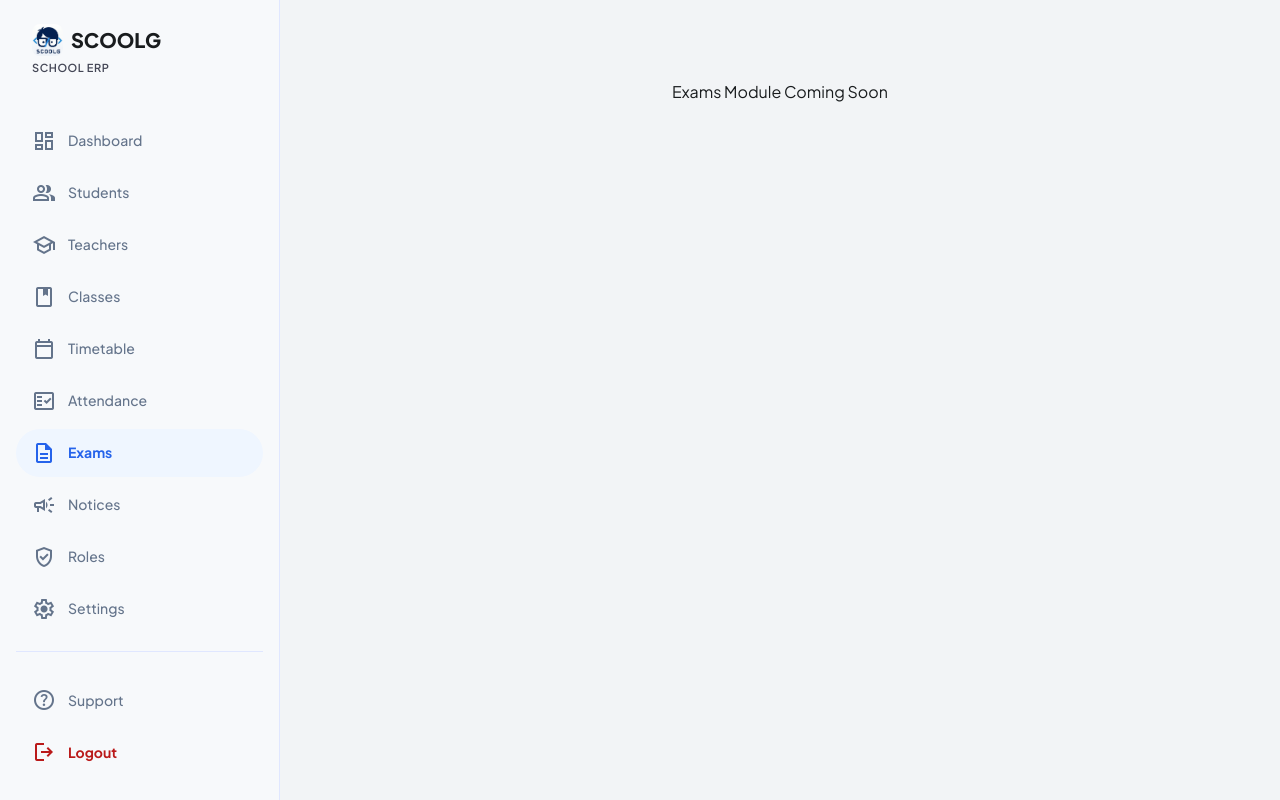
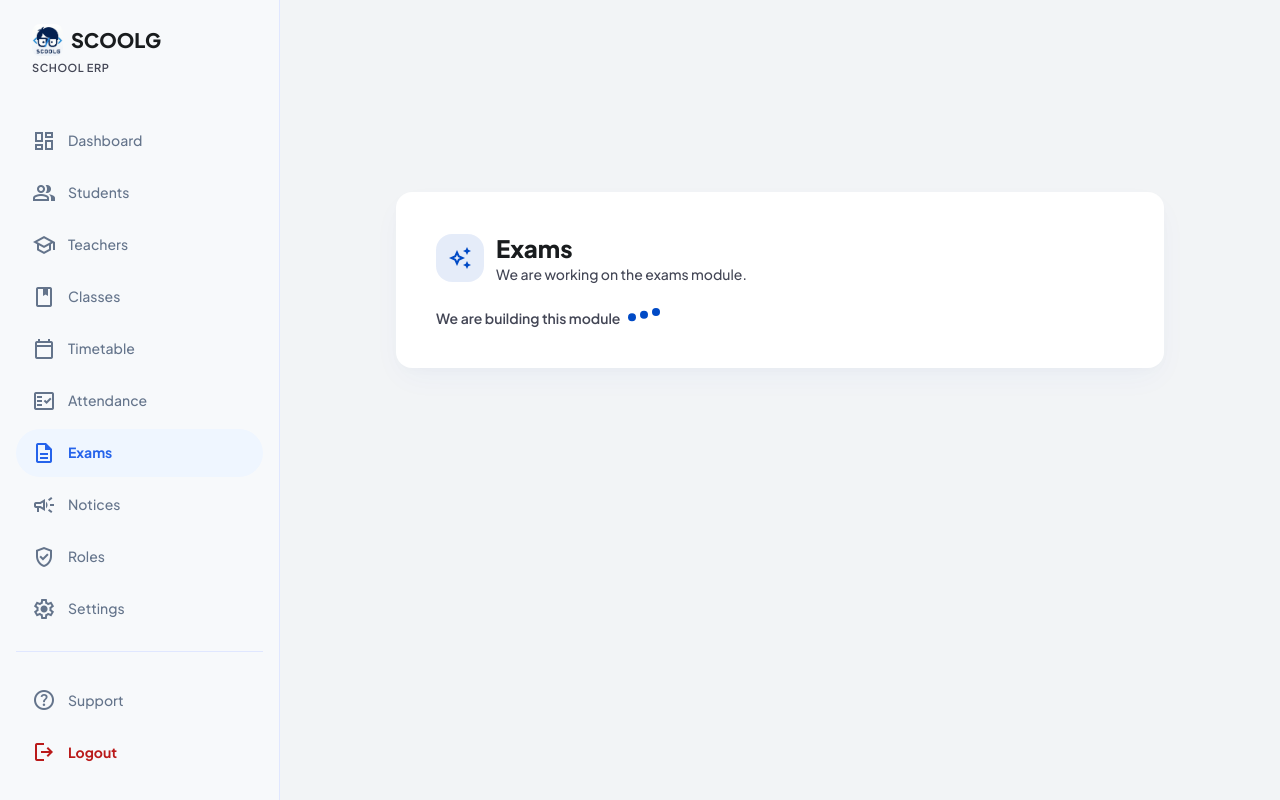
Before and after one commit to NeerajBhatt411/scoolg_project_source, a React (Vite) app in the folder school-admin-panel/: page /exams in a window 1280 px wide. Built offline with nearby package versions, Linux system fonts and the light colour scheme; sample sign-in values are in the browser's storage.

Commit message:
feat: introduce reusable ComingSoon component and integrate into dashboard modules

```diff
--- a/school-admin-panel/src/App.jsx
+++ b/school-admin-panel/src/App.jsx
@@ -3,6 +3,7 @@ import { BrowserRouter as Router, Routes, Route, Navigate, useLocation } from 'r
 import Sidebar from './components/Sidebar';
 import Dashboard from './pages/Dashboard';
 import Students from './pages/Students';
+import ComingSoon from './components/ComingSoon';
 import Profile from './pages/Profile';
 import Login from './pages/Login';
 import ChangePassword from './pages/ChangePassword';
@@ -52,35 +53,35 @@ function App() {
                 />
                 <Route
                     path="/teachers"
-                    element={<ProtectedRoute><div style={{ padding: '80px', textAlign: 'center' }}><h2>Teachers Module Coming Soon</h2></div></ProtectedRoute>}
+                    element={<ProtectedRoute><ComingSoon title="Teachers" subtitle="We are working on the teacher module." /></ProtectedRoute>}
                 />
                 <Route
                     path="/classes"
-                    element={<ProtectedRoute><div style={{ padding: '80px', textAlign: 'center' }}><h2>Classes Module Coming Soon</h2></div></ProtectedRoute>}
+                    element={<ProtectedRoute><ComingSoon title="Classes" subtitle="We are working on the classes module." /></ProtectedRoute>}
                 />
                 <Route
                     path="/timetable"
-                    element={<ProtectedRoute><div style={{ padding: '80px', textAlign: 'center' }}><h2>Timetable Module Coming Soon</h2></div></ProtectedRoute>}
+                    element={<ProtectedRoute><ComingSoon title="Timetable" subtitle="We are working on the timetable module." /></ProtectedRoute>}
                 />
                 <Route
                     path="/attendance"
-                    element={<ProtectedRoute><div style={{ padding: '80px', textAlign: 'center' }}><h2>Attendance Module Coming Soon</h2></div></ProtectedRoute>}
+                    element={<ProtectedRoute><ComingSoon title="Attendance" subtitle="We are working on attendance insights." /></ProtectedRoute>}
                 />
                 <Route
                     path="/exams"
-                    element={<ProtectedRoute><div style={{ padding: '80px', textAlign: 'center' }}><h2>Exams Module Coming Soon</h2></div></ProtectedRoute>}
+                    element={<ProtectedRoute><ComingSoon title="Exams" subtitle="We are working on the exams module." /></ProtectedRoute>}
                 />
                 <Route
                     path="/notices"
-                    element={<ProtectedRoute><div style={{ padding: '80px', textAlign: 'center' }}><h2>Notices Module Coming Soon</h2></div></ProtectedRoute>}
+                    element={<ProtectedRoute><ComingSoon title="Notices" subtitle="We are working on notices and announcements." /></ProtectedRoute>}
                 />
                 <Route
                     path="/roles"
-                    element={<ProtectedRoute><div style={{ padding: '80px', textAlign: 'center' }}><h2>Roles Module Coming Soon</h2></div></ProtectedRoute>}
+                    element={<ProtectedRoute><ComingSoon title="Roles" subtitle="We are working on roles & permissions." /></ProtectedRoute>}
                 />
                 <Route
                     path="/settings"
-                    element={<ProtectedRoute><div style={{ padding: '80px', textAlign: 'center' }}><h2>Settings Coming Soon</h2></div></ProtectedRoute>}
+                    element={<ProtectedRoute><ComingSoon title="Settings" subtitle="We are working on settings." /></ProtectedRoute>}
                 />
 
                 {/* Redirects */}
--- /dev/null
+++ b/school-admin-panel/src/components/ComingSoon.jsx
@@ -0,0 +1,53 @@
+import React from 'react';
+import { motion } from 'framer-motion';
+
+const ComingSoon = ({ title = 'Coming Soon', subtitle = "We're working on it." }) => {
+    return (
+        <div className="p-8 min-h-[70vh] flex items-center justify-center">
+            <motion.div
+                initial={{ opacity: 0, y: 12 }}
+                animate={{ opacity: 1, y: 0 }}
+                transition={{ duration: 0.45 }}
+                className="bg-surface-container-lowest premium-shadow rounded-2xl p-10 max-w-3xl w-full"
+            >
+                <div className="flex items-center gap-3 mb-4">
+                    <div className="w-12 h-12 rounded-2xl bg-primary/10 flex items-center justify-center">
+                        <span className="material-symbols-outlined text-primary text-2xl">auto_awesome</span>
+                    </div>
+                    <div>
+                        <h3 className="text-2xl font-extrabold text-on-surface">{title}</h3>
+                        <p className="text-sm text-on-surface-variant font-medium">{subtitle}</p>
+                    </div>
+                </div>
+
+                <motion.div
+                    initial={{ opacity: 0 }}
+                    animate={{ opacity: 1 }}
+                    transition={{ delay: 0.2 }}
+                    className="flex items-center gap-2 mt-6 text-on-surface-variant font-semibold text-sm"
+                >
+                    <span>We are building this module</span>
+                    <span className="inline-flex items-center gap-1">
+                        <motion.span
+                            className="w-2 h-2 rounded-full bg-primary"
+                            animate={{ y: [0, -6, 0] }}
+                            transition={{ repeat: Infinity, duration: 0.8 }}
+                        />
+                        <motion.span
+                            className="w-2 h-2 rounded-full bg-primary"
+                            animate={{ y: [0, -6, 0] }}
+                            transition={{ repeat: Infinity, duration: 0.8, delay: 0.15 }}
+                        />
+                        <motion.span
+                            className="w-2 h-2 rounded-full bg-primary"
+                            animate={{ y: [0, -6, 0] }}
+                            transition={{ repeat: Infinity, duration: 0.8, delay: 0.3 }}
+                        />
+                    </span>
+                </motion.div>
+            </motion.div>
+        </div>
+    );
+};
+
+export default ComingSoon;
```
